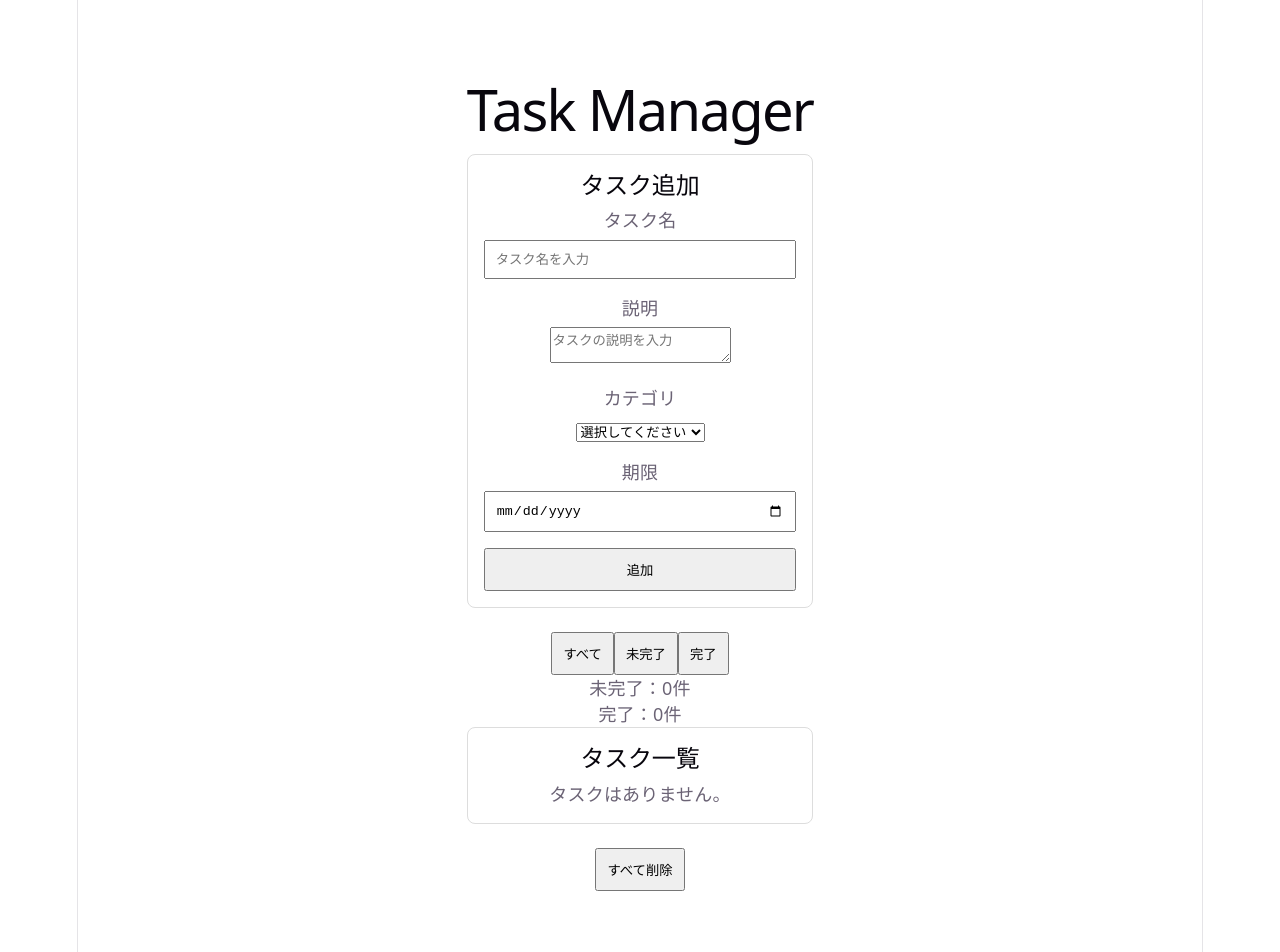
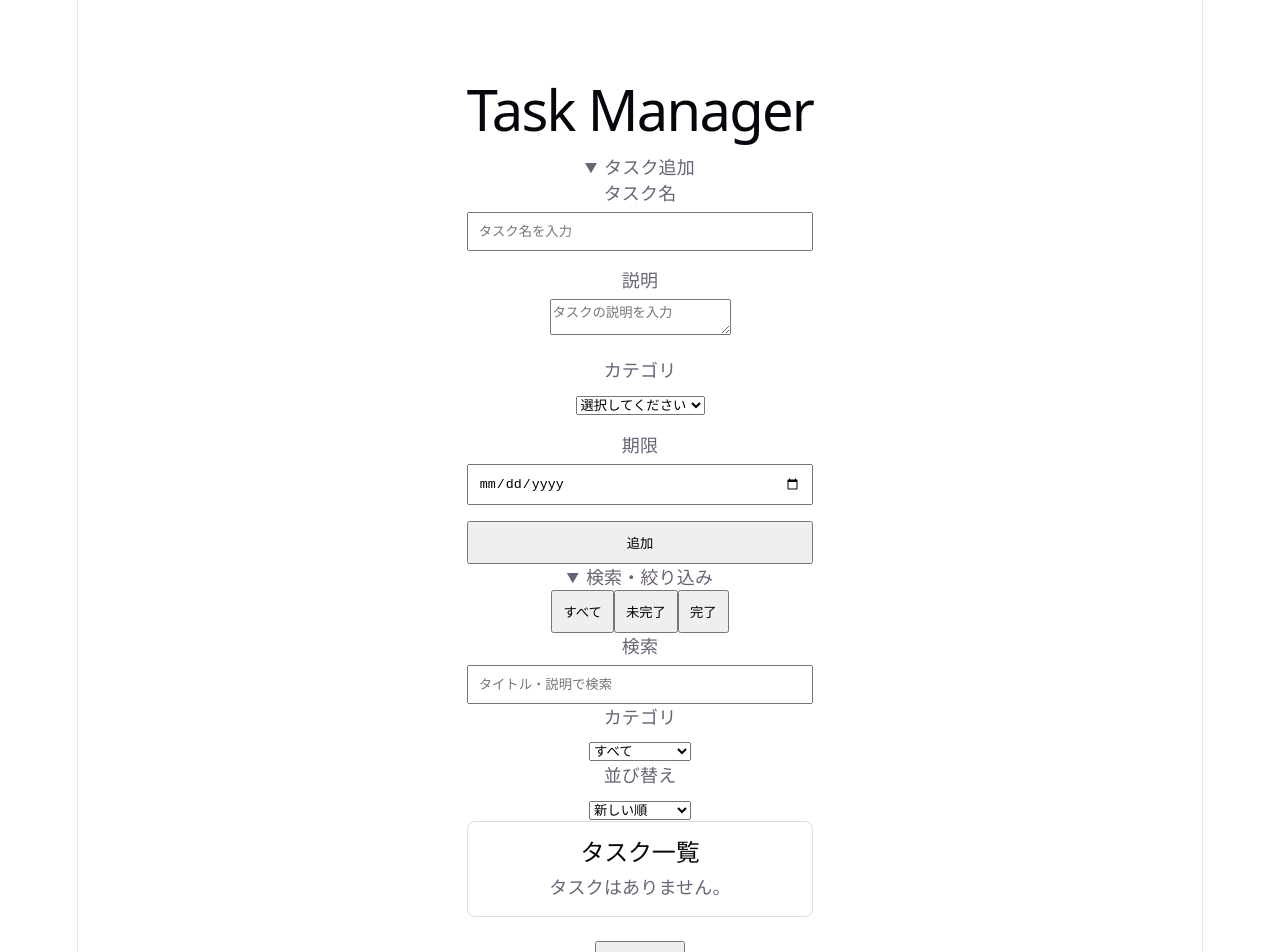
Before and after one commit to rs1599/task-manager, a React (Vite) app: page / in a window 1280 px wide. Shown: the top 952 px of the page. Built offline with nearby package versions, Linux system fonts and the light colour scheme.

Commit message:
add filter

```diff
--- a/src/App.tsx
+++ b/src/App.tsx
@@ -10,6 +10,9 @@ function App() {
     return savedTasks ? JSON.parse(savedTasks) : [];
   });
   const [filter, setFilter] = useState<"all" | "active" | "completed">("all");
+  const [searchText, setSearchText] = useState("");
+  const [categoryFilter, setCategoryFilter] = useState("");
+  const [sortOrder, setSortOrder] = useState<"newest" | "oldest" | "deadline" | "title">("newest");
 
   const addTask = (
     title: string,
@@ -48,16 +51,56 @@ function App() {
   };
 
   const filteredTasks = tasks.filter((task) => {
-    if (filter === "active") {
-      return !task.completed;
+    const keyword = searchText.toLowerCase();
+
+    if (filter === "active" && task.completed) {
+      return false;
     }
 
-    if (filter === "completed") {
-      return task.completed;
+    if (filter === "completed" && !task.completed) {
+      return false;
+    }
+
+    if (
+      !task.title.toLowerCase().includes(keyword) &&
+      !task.description.toLowerCase().includes(keyword)
+    ) {
+      return false;
+    }
+
+    if (
+      categoryFilter &&
+      task.category !== categoryFilter
+    ) {
+      return false;
     }
 
     return true;
   });
+
+  const sortedTasks = [...filteredTasks];
+
+  switch (sortOrder) {
+    case "oldest":
+      sortedTasks.reverse();
+      break;
+
+    case "deadline":
+      sortedTasks.sort((a, b) =>
+        a.deadline.localeCompare(b.deadline)
+      );
+      break;
+
+    case "title":
+      sortedTasks.sort((a, b) =>
+        a.title.localeCompare(b.title)
+      );
+      break;
+
+    case "newest":
+    default:
+      break;
+  }
 
   const activeCount = tasks.filter((task) => !task.completed).length;
   const completedCount = tasks.filter((task) => task.completed).length;
@@ -70,7 +113,14 @@ function App() {
     <main className="container">
       <h1>Task Manager</h1>
 
+      <details open>
+        <summary>タスク追加</summary>
+
         <Form onAddTask={addTask} />
+      </details>
+
+      <details open>
+        <summary>検索・絞り込み</summary>
 
         <div className="filter-buttons">
           <button onClick={() => setFilter("all")}>
@@ -86,14 +136,63 @@ function App() {
           </button>
         </div>
 
-      <div className="task-summary">
-        <p>未完了：{activeCount}件</p>
-        <p>完了：{completedCount}件</p>
+        <div>
+          <label htmlFor="search">検索</label>
+          <input
+            id="search"
+            type="text"
+            placeholder="タイトル・説明で検索"
+            value={searchText}
+            onChange={(e) => setSearchText(e.target.value)}
+          />
         </div>
 
+        <div>
+          <label htmlFor="categoryFilter">カテゴリ</label>
+
+          <select
+            id="categoryFilter"
+            value={categoryFilter}
+            onChange={(e) => setCategoryFilter(e.target.value)}
+          >
+            <option value="">すべて</option>
+            <option value="学習">学習</option>
+            <option value="仕事">仕事</option>
+            <option value="プライベート">プライベート</option>
+            <option value="買い物">買い物</option>
+            <option value="その他">その他</option>
+          </select>
+        </div>
+
+        <div>
+          <label htmlFor="sortOrder">並び替え</label>
+
+          <select
+            id="sortOrder"
+            value={sortOrder}
+            onChange={(e) =>
+              setSortOrder(
+                e.target.value as
+                  | "newest"
+                  | "oldest"
+                  | "deadline"
+                  | "title"
+              )
+            }
+          >
+            <option value="newest">新しい順</option>
+            <option value="oldest">古い順</option>
+            <option value="deadline">期限が近い順</option>
+            <option value="title">タイトル順</option>
+          </select>
+        </div>
+      </details>
+
       <List
-        tasks={filteredTasks}
+        tasks={sortedTasks}
         toggleTask={toggleTask}
+        activeCount={activeCount}
+        completedCount={completedCount}
       />
       <button
         className="clear-button"
--- a/src/components/Form.tsx
+++ b/src/components/Form.tsx
@@ -30,9 +30,6 @@ function Form({ onAddTask }: Props) {
   };
 
   return (
-    <section>
-      <h2>タスク追加</h2>
-
     <form onSubmit={handleSubmit}>
       <div>
         <label htmlFor="title">タスク名</label>
@@ -83,7 +80,6 @@ function Form({ onAddTask }: Props) {
 
       <button type="submit">追加</button>
     </form>
-    </section>
   );
 }
 
--- a/src/components/List.tsx
+++ b/src/components/List.tsx
@@ -4,9 +4,16 @@ import TaskItem from "./TaskItem";
 type Props = {
   tasks: Task[];
   toggleTask: (id: string) => void;
+  activeCount: number;
+  completedCount: number;
 };
 
-function List({ tasks, toggleTask }: Props) {
+function List({
+  tasks,
+  toggleTask,
+  activeCount,
+  completedCount,
+}: Props) {
   return (
     <section>
       <h2>タスク一覧</h2>
@@ -14,15 +21,17 @@ function List({ tasks, toggleTask }: Props) {
       {tasks.length === 0 ? (
         <p>タスクはありません。</p>
       ) : (
+        <><div className="task-summary">
+            <p>未完了：{activeCount}件　完了：{completedCount}件</p>
+          </div>
           <ul>
             {tasks.map((task) => (
               <TaskItem
                 key={task.id}
                 task={task}
-              toggleTask={toggleTask}
-            />
+                toggleTask={toggleTask} />
             ))}
-        </ul>
+          </ul></>
       )}
     </section>
   );
```
Lines whose indentation alone changed are shown as unchanged.
